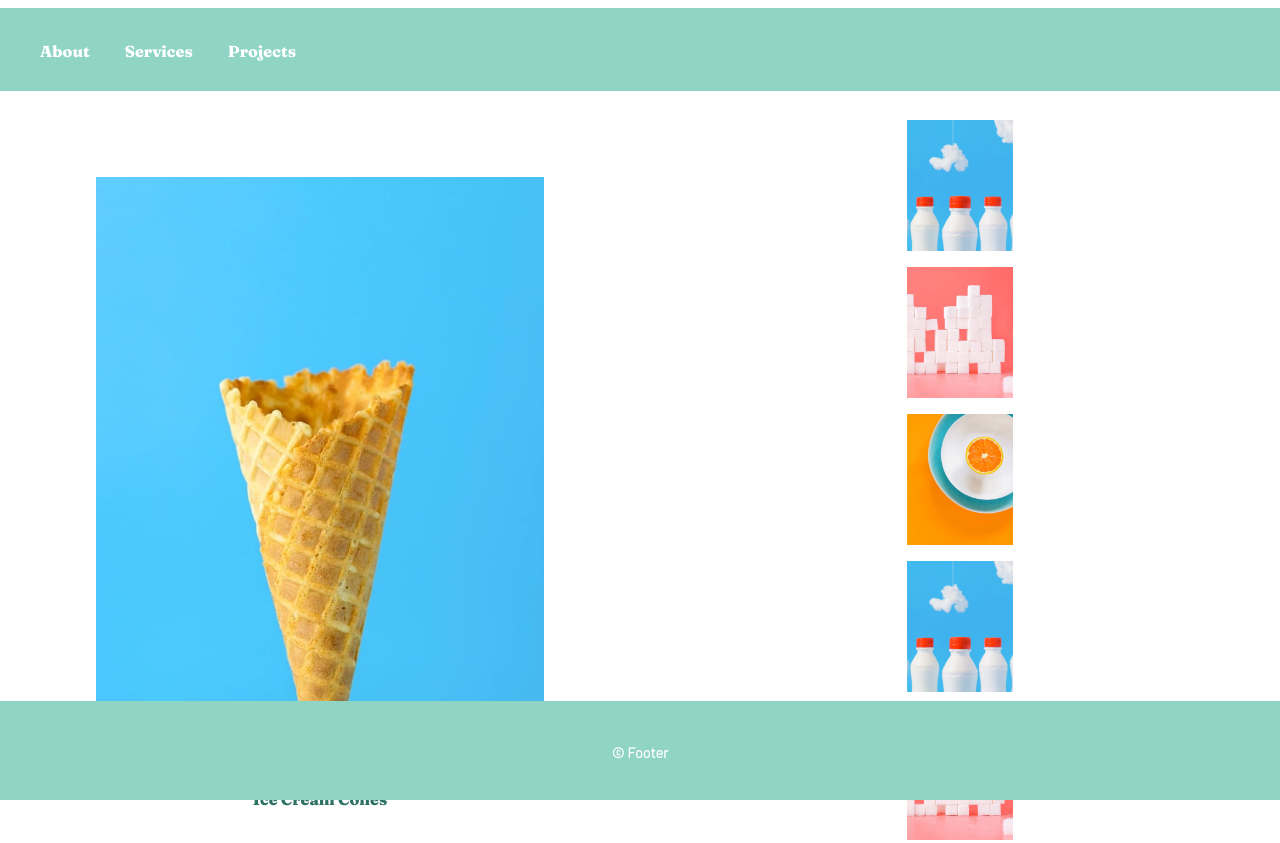
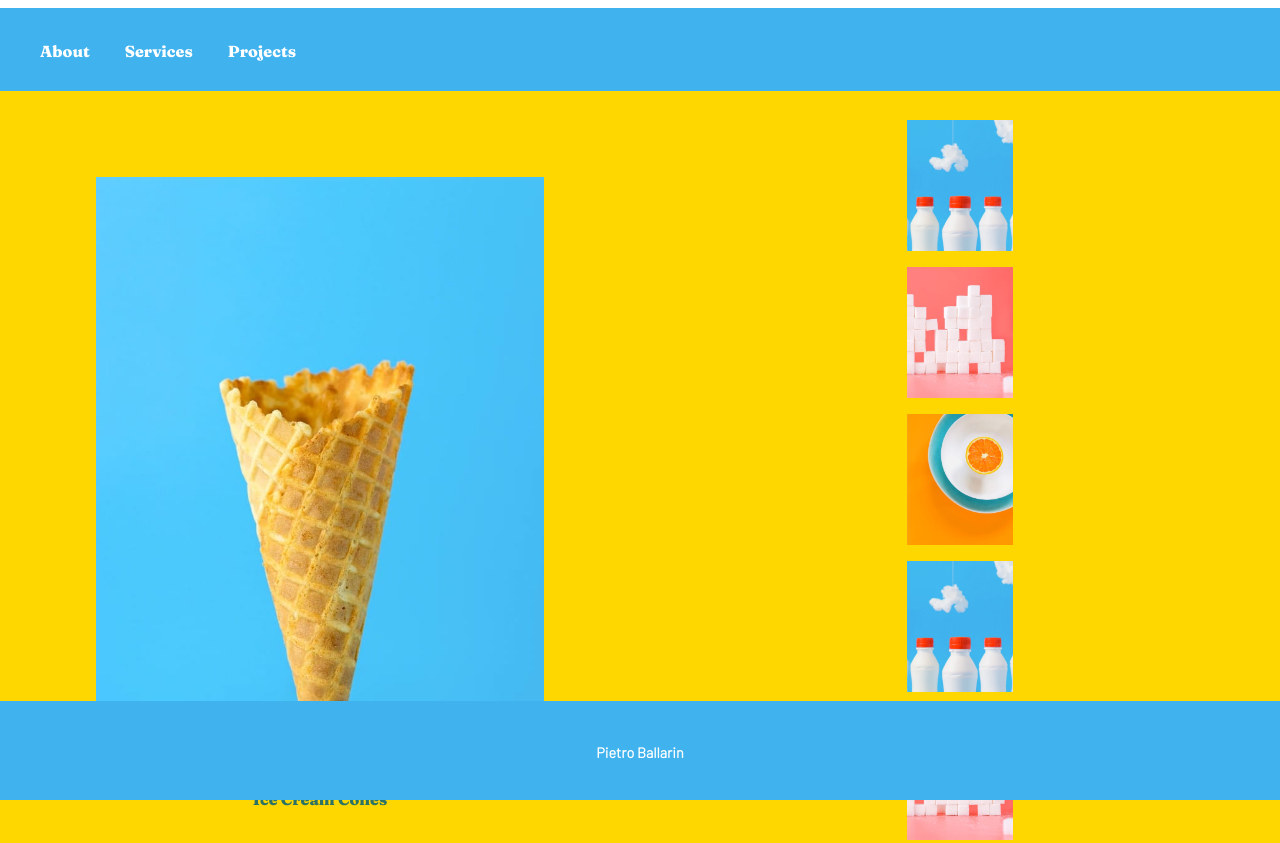
Before and after one commit to pietroballarin/website-coding-challenge, a plain HTML site: page index.html in a window 1280 px wide. Shown: the top 843 px of the page. Drawn offline with nearby package versions, Linux system fonts and the light colour scheme.

Commit message:
last changes

```diff
--- a/index.html
+++ b/index.html
@@ -46,7 +46,7 @@
 
     <footer>
         <div class="footer-links">
-            <h4>© Footer</h4>
+            <h4>Pietro Ballarin</h4>
         </div>
     </footer>
 
--- a/styles.css
+++ b/styles.css
@@ -1,7 +1,7 @@
 :root {
     --font1: 'Fraunces', serif;
     --width: 1280px;
-    --mainclr: #8FD4C5;
+    --mainclr: #40B2EE;
 }
 
 body {
@@ -53,10 +53,10 @@ header > nav {
 #content {
     width: var(--width);
     height: 100vh;
-    margin-bottom: 40vh;
-    padding-bottom: 20vh;
+    padding-bottom: 60vh;
     display: grid;
     grid-template-columns: 1fr 1fr;
+    background-color: #FED700;
 }
 
 .large-frame {
@@ -103,7 +103,6 @@ footer {
     display: block;
     display: flex;
     flex-direction: column;
-    flex-wrap: wrap;
     justify-content: space-around;
     align-items: center;
     margin: auto 30px 0 0;
@@ -114,7 +113,6 @@ footer {
 .footer-links {
     display: flex;
     flex-direction: row;
-    flex-wrap: wrap;
     justify-content: space-around;
     align-items: center;
     font-size: 0.9em;
```
